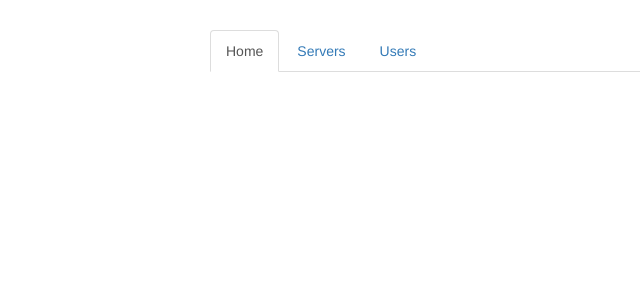
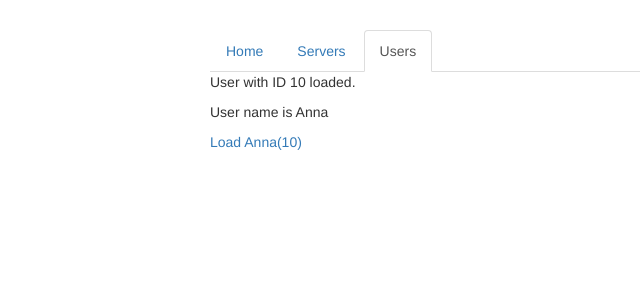
Before and after one commit to Dinika/angular-routing, an Angular app: page /users/10/Anna in a window 1280 px wide. Before the commit this address led to /. Shown: the top 300 px of the page, without its empty margins (55-695 px from the left). Built offline with nearby package versions, Linux system fonts and the light colour scheme.

Commit message:
fetch route parameters reactively
Signed-off-by: Dinika Saxena <dinika.saxena@cern.ch>

```diff
--- a/src/app/app.component.html
+++ b/src/app/app.component.html
@@ -2,9 +2,15 @@
   <div class="row">
     <div class="col-xs-12 col-sm-10 col-md-8 col-sm-offset-1 col-md-offset-2">
       <ul class="nav nav-tabs">
-        <li role="presentation" class="active"><a routerLink="/">Home</a></li>
-        <li role="presentation"><a routerLink="/servers">Servers</a></li>
-        <li role="presentation"><a [routerLink]="['/users']">Users</a></li>
+        <li role="presentation" routerLinkActive="active" [routerLinkActiveOptions]="{exact: true}">
+          <a routerLink="/">Home</a>
+        </li>
+        <li role="presentation" routerLinkActive="active">
+          <a routerLink="/servers">Servers</a>
+        </li>
+        <li role="presentation" routerLinkActive="active">
+          <a [routerLink]="['/users']">Users</a>
+        </li>
       </ul>
     </div>
   </div>
--- a/src/app/app.module.ts
+++ b/src/app/app.module.ts
@@ -15,7 +15,7 @@
 const appRoutes: Routes = [
   { path: '', component: HomeComponent },
   { path: 'users', component: UsersComponent },
-  { path: 'users/:id', component: UserComponent },
+  { path: 'users/:id/:name', component: UserComponent },
   { path: 'servers', component: ServersComponent },
 ];
 
--- a/src/app/users/user/user.component.html
+++ b/src/app/users/user/user.component.html
@@ -1,2 +1,4 @@
-<p>User with ID _ID_ loaded.</p>
-<p>User name is _NAME_</p>
+<p>User with ID {{ user.id }} loaded.</p>
+<p>User name is {{ user.name }}</p>
+
+<a [routerLink]="['/users', 10, 'Anna']"> Load Anna(10)</a>
--- a/src/app/users/user/user.component.ts
+++ b/src/app/users/user/user.component.ts
@@ -1,5 +1,5 @@
 import { Component, OnInit } from '@angular/core';
-
+import { ActivatedRoute, Params } from '@angular/router';
 @Component({
   selector: 'app-user',
   templateUrl: './user.component.html',
@@ -8,9 +8,19 @@
 export class UserComponent implements OnInit {
   user: {id: number, name: string};
 
-  constructor() { }
+  constructor(private route: ActivatedRoute) { }
 
   ngOnInit() {
+  	this.user = {
+  					id: this.route.snapshot.params['id'],
+  					name: this.route.snapshot.params['name'],
+  				};
+  	this.route.params
+  		.subscribe(
+  			(params: Params) => {
+  				this.user.id = params['id'];
+  				this.user.name = params['name'];
+  			});
   }
 
 }
```
